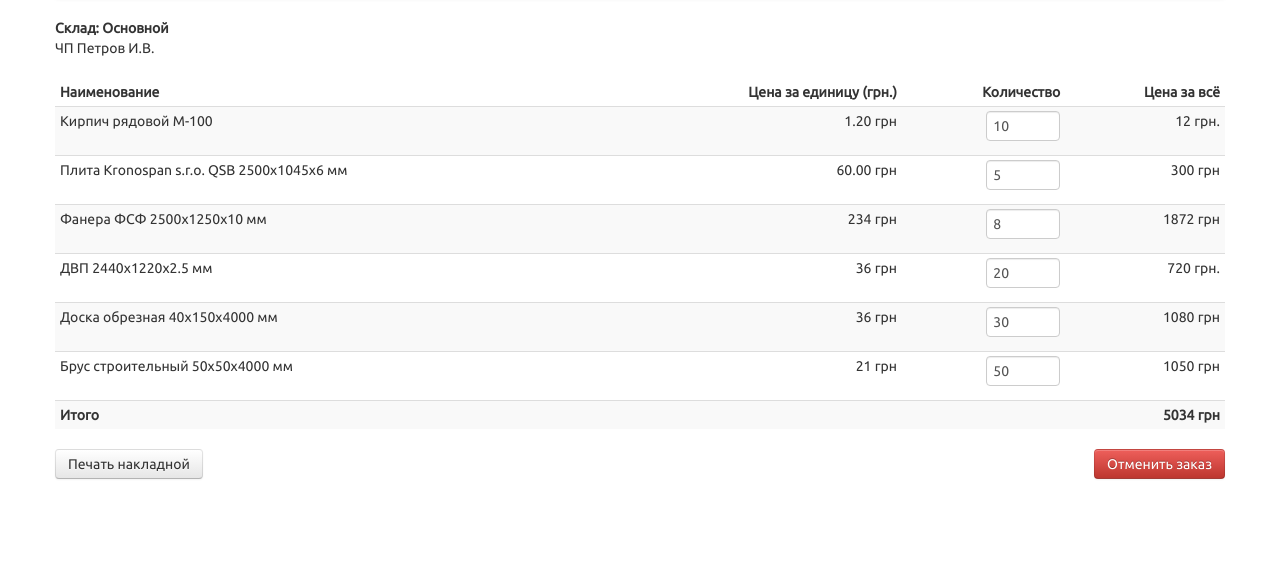
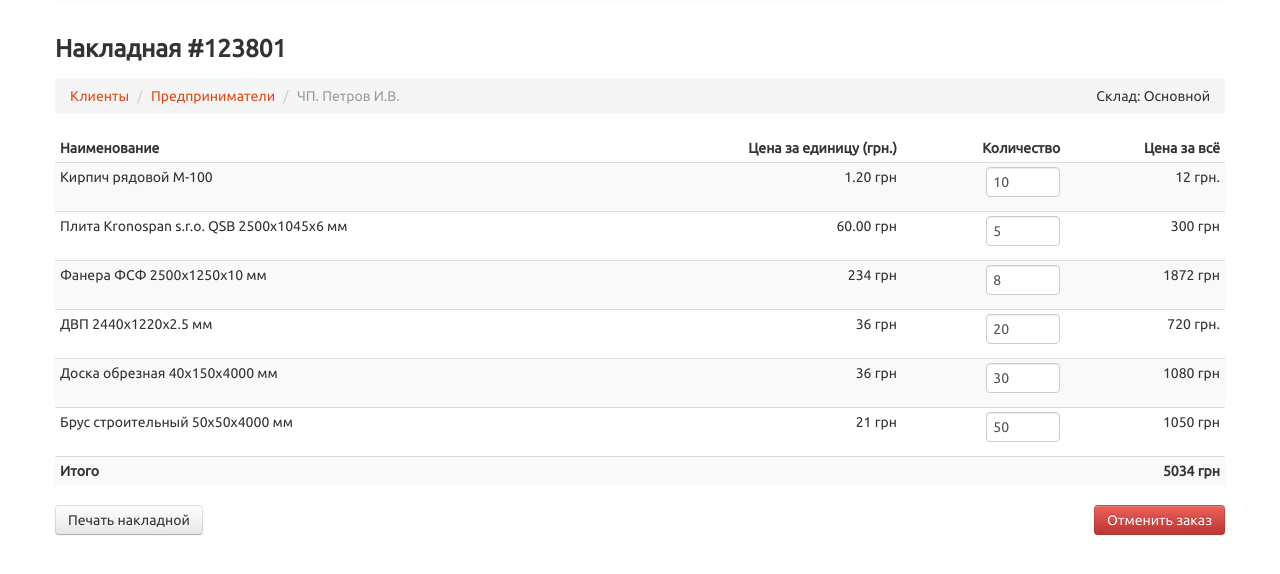
Before and after one commit to s-stude/salman, a website: page index.html in a window 1280 px wide. Shown: the part 44-618 px from the top of the page. Drawn offline with Linux system fonts and the light colour scheme.

Commit message:
Adding order info

```diff
--- a/index.html
+++ b/index.html
@@ -20,13 +20,25 @@
             </ul>
         </div>
     </div>
+
     <div class="row">
-        <div class="span3">
-            <address>
-                <strong>Склад: Основной</strong><br>
-                ЧП Петров И.В.<br>
-            </address>
+        <div class="span12">
+            <h3>Накладная #123801</h3>
         </div>
+    </div>
+
+    <div class="row">
+        <div class="span12">
+            <ul class="breadcrumb">
+                <li><a href="#">Клиенты</a> <span class="divider">/</span></li>
+                <li><a href="#">Предприниматели</a> <span class="divider">/</span></li>
+                <li class="active">ЧП. Петров И.В.</li>
+                <li class="pull-right">Склад: Основной</li>
+            </ul>
+        </div>
+    </div>
+
+    <div class="row">
         <div class="span12">
             <table class="table table-striped table-condensed table-hover">
                 <thead>
@@ -94,7 +106,6 @@
             </table>
             <button class="btn">Печать накладной</button>
             <button class="btn btn-danger pull-right">Отменить заказ</button>
-
         </div>
     </div>
 </div>
```
